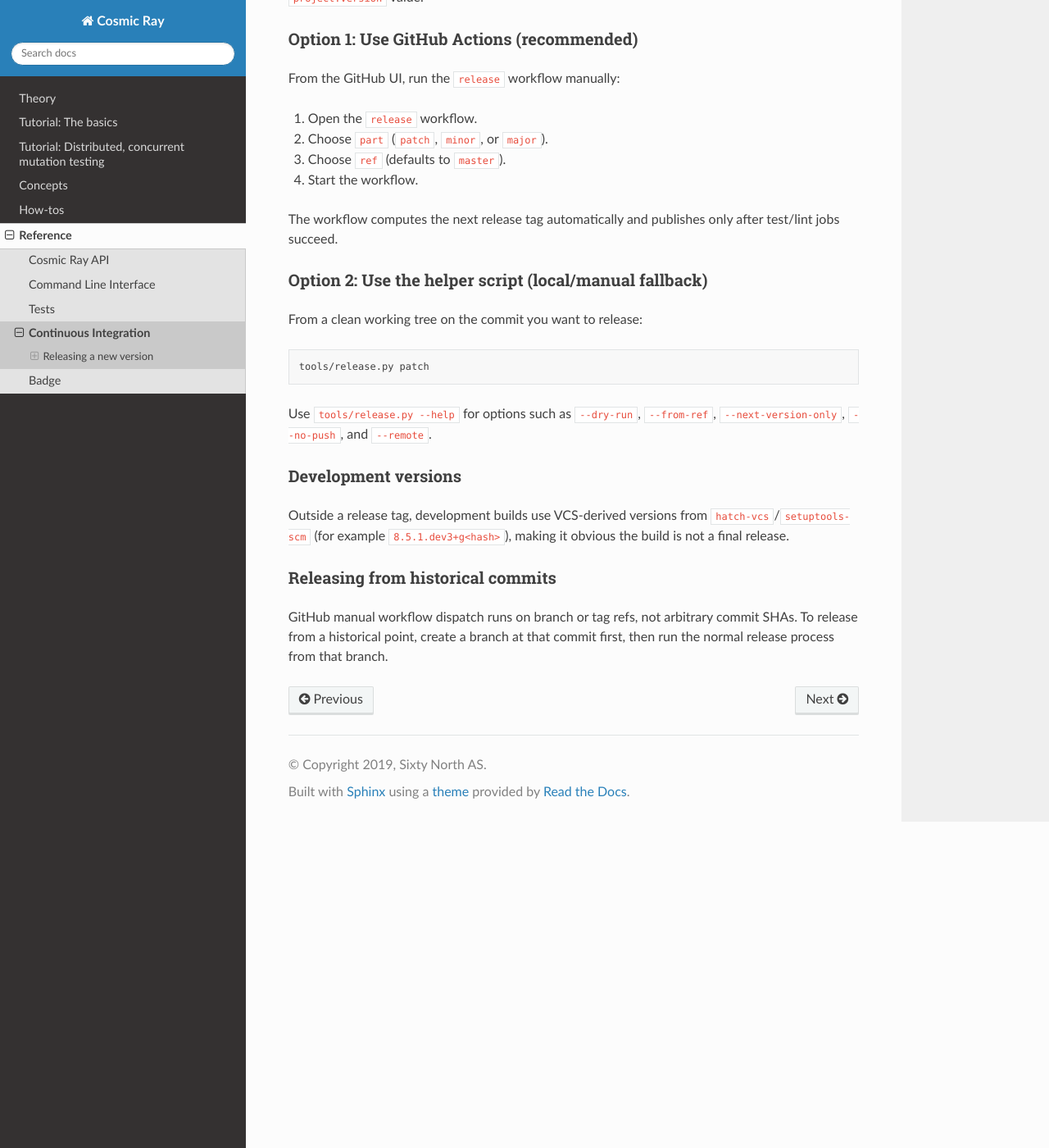
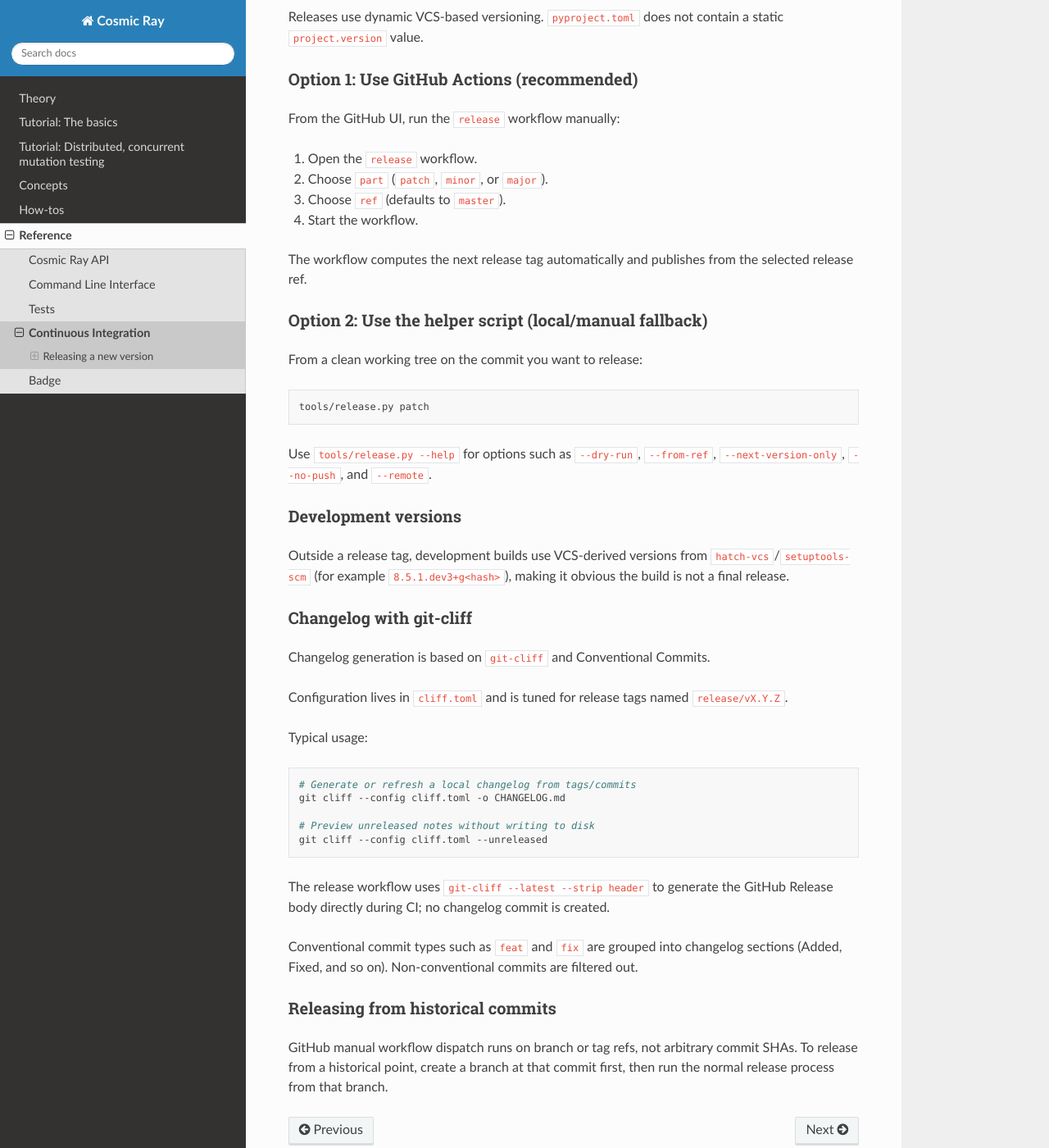
Before and after one commit to sixty-north/cosmic-ray, a Sphinx documentation site: the page built from docs/source/reference/continuous_integration.rst, in a window 1280 px wide and 1400 px high, scrolled down 572 px. Shown: the whole window at 82% size. Built offline with Sphinx 7.4.7 and the Read the Docs theme 3.1.0, drawn with Linux system fonts in a browser that asks for light colours; some of the changed text lies outside the part shown.

Commit message:
Using git-cliff to generate github release changelogs. (#590)
* docs(changelog): sketch git-cliff workflow and conventional commits

* feat(release): generate GitHub release notes with git-cliff

---------

Co-authored-by: Austin Bingham <austin.binghm@pm.me>

```diff
--- a/docs/source/reference/continuous_integration.rst
+++ b/docs/source/reference/continuous_integration.rst
@@ -12,10 +12,11 @@
 
 1. Select a ref (branch/tag/SHA) and bump component (major/minor/patch).
 2. The workflow computes the next ``release/vX.Y.Z`` tag.
-3. It runs lint/tests across supported Python versions at the selected commit.
-4. If tests pass, it creates/pushes the tag, builds distributions, and uploads
-   them to PyPI.
-5. Version metadata comes from the release tag through ``hatch-vcs``.
+3. It checks out the selected commit and computes release metadata.
+4. It creates/pushes the tag, builds distributions, and uploads them to PyPI.
+5. It generates GitHub Release notes using ``git-cliff`` from commits since the
+   previous release tag.
+6. Version metadata comes from the release tag through ``hatch-vcs``.
 
 Releasing a new version
 =======================
@@ -33,8 +34,8 @@
 3. Choose ``ref`` (defaults to ``master``).
 4. Start the workflow.
 
-The workflow computes the next release tag automatically and publishes only
-after test/lint jobs succeed.
+The workflow computes the next release tag automatically and publishes from the
+selected release ref.
 
 Option 2: Use the helper script (local/manual fallback)
 -------------------------------------------------------
@@ -55,6 +56,30 @@
 ``hatch-vcs``/``setuptools-scm`` (for example ``8.5.1.dev3+g<hash>``), making
 it obvious the build is not a final release.
 
+Changelog with git-cliff
+------------------------
+
+Changelog generation is based on ``git-cliff`` and Conventional Commits.
+
+Configuration lives in ``cliff.toml`` and is tuned for release tags named
+``release/vX.Y.Z``.
+
+Typical usage:
+
+.. code-block:: bash
+
+   # Generate or refresh a local changelog from tags/commits
+   git cliff --config cliff.toml -o CHANGELOG.md
+
+   # Preview unreleased notes without writing to disk
+   git cliff --config cliff.toml --unreleased
+
+The release workflow uses ``git-cliff --latest --strip header`` to generate the
+GitHub Release body directly during CI; no changelog commit is created.
+
+Conventional commit types such as ``feat`` and ``fix`` are grouped into changelog
+sections (Added, Fixed, and so on). Non-conventional commits are filtered out.
+
 Releasing from historical commits
 ---------------------------------
 
```
Also changed, not shown: AGENTS.md (+1 -1 lines), CHANGELOG.md (added, +5 -0 lines), CONTRIBUTING.rst (+14 -23 lines), cliff.toml (added, +55 -0 lines), 1 other file.
